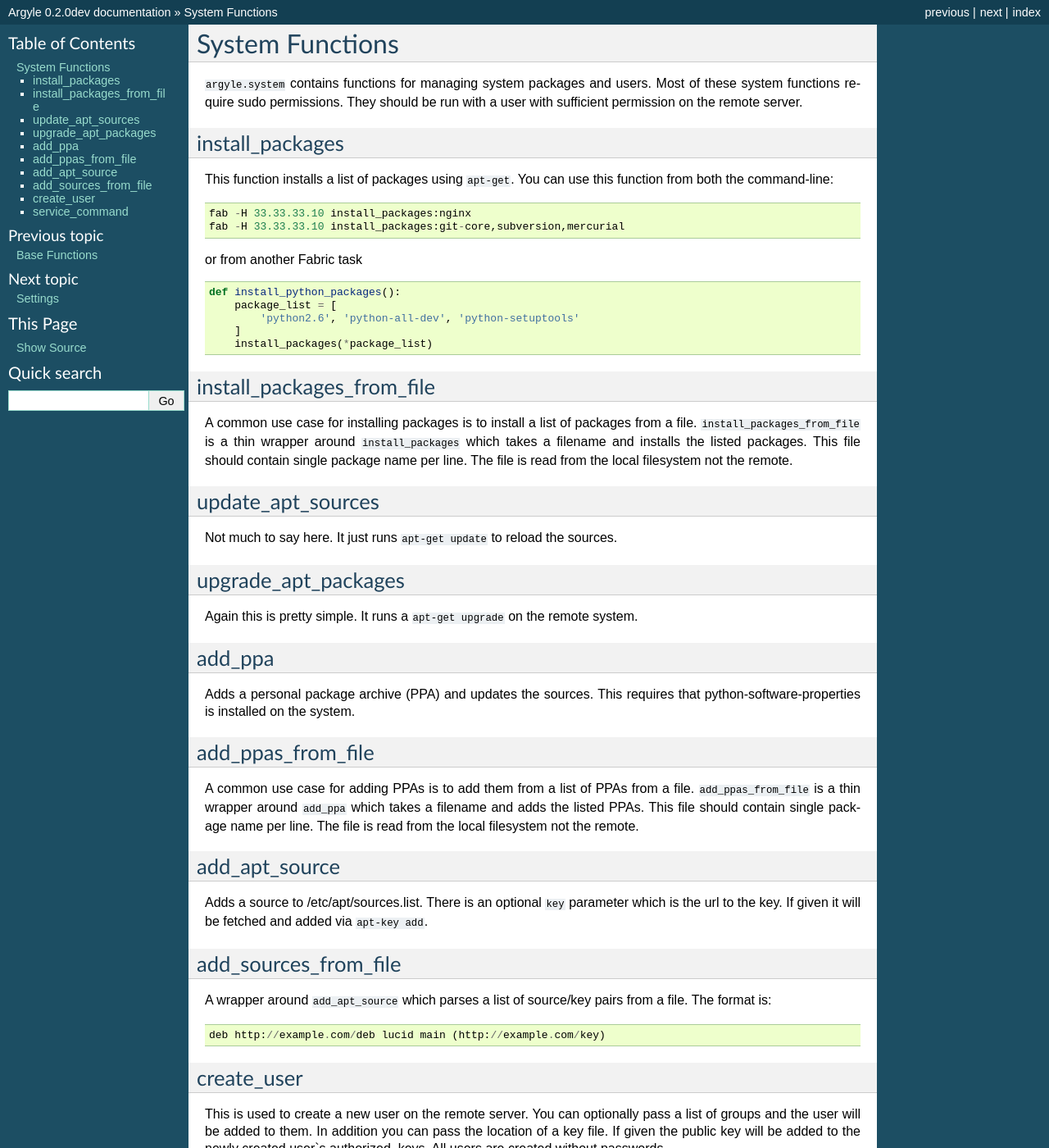
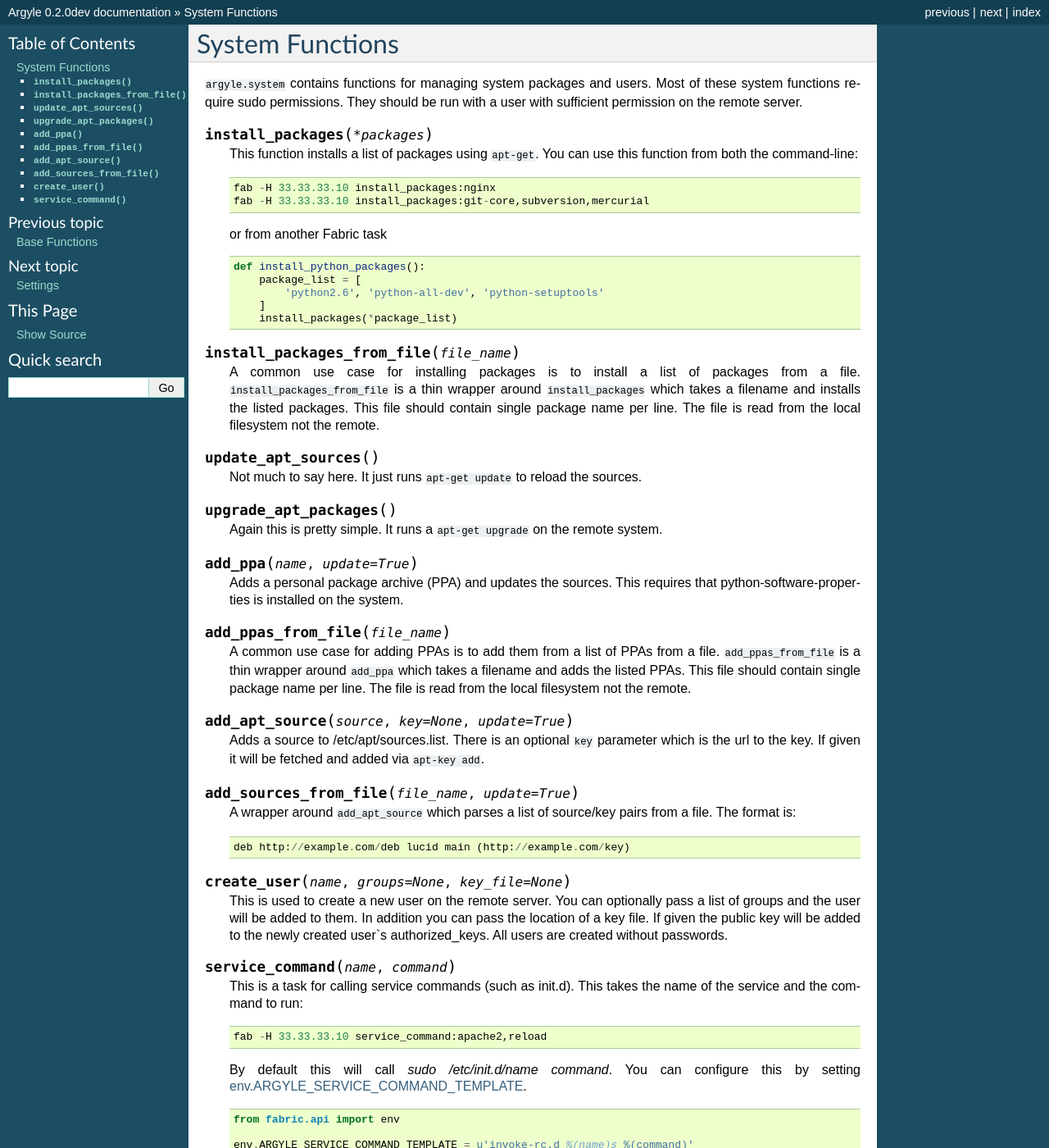
Before and after one commit to mlavin/argyle, a Sphinx documentation site: the page built from docs/system.rst, in a window 1280 px wide and 1400 px high. Shown: the whole window at 82% size. Built offline with Sphinx 7.4.7, drawn with Linux system fonts in a browser that asks for light colours.

Commit message:
Change the style of the docs.

```diff
--- a/docs/settings.rst
+++ b/docs/settings.rst
@@ -11,8 +11,8 @@ can be used by setting them in the Fabric environment
 ARGYLE_SERVICE_COMMAND_TEMPLATE
 --------------------------------------
 
-This settings configures the behavior of the system
-:ref:`stop/start/restart tasks <service_command>`. This should be a string with
+This settings configures the behavior of the system :py:func:`service_command`
+for the stop/start/restart tasks. This should be a string with
 takes the formatting parameters ``name`` and ``command``.
 
 Default: ``u'/etc/init.d/%(name)s %(command)s'``
@@ -28,6 +28,6 @@ directory inside the argyle module. However, if you wish to override, extend or
 include additional templates you can include additional directories using
 this setting. Jinja will look for templates in any directories included here
 first before loading from the default template directory. See the
-:ref:`upload_template` command for additional information on the usage.
+:py:func:`upload_template` command for additional information on the usage.
 
 Default: ``()``
--- a/docs/system.rst
+++ b/docs/system.rst
@@ -6,110 +6,98 @@ of these system functions require sudo permissions. They should be run with
 a user with sufficient permission on the remote server.
 
 
-install_packages
------------------------------------
+.. function:: install_packages(*packages)
 
-This function installs a list of packages using ``apt-get``. You can use
-this function from both the command-line::
+    This function installs a list of packages using ``apt-get``. You can use
+    this function from both the command-line::
 
-    fab -H 33.33.33.10 install_packages:nginx
-    fab -H 33.33.33.10 install_packages:git-core,subversion,mercurial
+        fab -H 33.33.33.10 install_packages:nginx
+        fab -H 33.33.33.10 install_packages:git-core,subversion,mercurial
 
-or from another Fabric task
+    or from another Fabric task
 
-.. code-block:: python
+    .. code-block:: python
 
 
-    def install_python_packages():
-        package_list = [
-            'python2.6', 'python-all-dev', 'python-setuptools'
-        ]
-        install_packages(*package_list)
+        def install_python_packages():
+            package_list = [
+                'python2.6', 'python-all-dev', 'python-setuptools'
+            ]
+            install_packages(*package_list)
 
 
-install_packages_from_file
------------------------------------
+.. function:: install_packages_from_file(file_name)
 
-A common use case for installing packages is to install a list of packages
-from a file. ``install_packages_from_file`` is a thin wrapper around ``install_packages``
-which takes a filename and installs the listed packages. This file should contain
-single package name per line. The file is read from the local filesystem not the
-remote.
+    A common use case for installing packages is to install a list of packages
+    from a file. ``install_packages_from_file`` is a thin wrapper around ``install_packages``
+    which takes a filename and installs the listed packages. This file should contain
+    single package name per line. The file is read from the local filesystem not the
+    remote.
 
 
-update_apt_sources
------------------------------------
+.. function:: update_apt_sources()
 
-Not much to say here. It just runs ``apt-get update`` to reload the sources.
+    Not much to say here. It just runs ``apt-get update`` to reload the sources.
 
 
-upgrade_apt_packages
------------------------------------
+.. function:: upgrade_apt_packages()
 
-Again this is pretty simple. It runs a ``apt-get upgrade`` on the remote system.
+    Again this is pretty simple. It runs a ``apt-get upgrade`` on the remote system.
 
 
-add_ppa
------------------------------------
+.. function:: add_ppa(name, update=True)
 
-Adds a personal package archive (PPA) and updates the sources. This requires that
-python-software-properties is installed on the system.
+    Adds a personal package archive (PPA) and updates the sources. This requires that
+    python-software-properties is installed on the system.
 
 
-add_ppas_from_file
------------------------------------
+.. function:: add_ppas_from_file(file_name)
 
-A common use case for adding PPAs is to add them from a list of PPAs
-from a file. ``add_ppas_from_file`` is a thin wrapper around ``add_ppa``
-which takes a filename and adds the listed PPAs. This file should contain
-single package name per line. The file is read from the local filesystem not the
-remote.
+    A common use case for adding PPAs is to add them from a list of PPAs
+    from a file. ``add_ppas_from_file`` is a thin wrapper around ``add_ppa``
+    which takes a filename and adds the listed PPAs. This file should contain
+    single package name per line. The file is read from the local filesystem not the
+    remote.
 
 
-add_apt_source
------------------------------------
+.. function:: add_apt_source(source, key=None, update=True)
 
-Adds a source to /etc/apt/sources.list. There is an optional ``key`` parameter
-which is the url to the key. If given it will be fetched and added via ``apt-key add``.
+    Adds a source to /etc/apt/sources.list. There is an optional ``key`` parameter
+    which is the url to the key. If given it will be fetched and added via ``apt-key add``.
 
 
-add_sources_from_file
------------------------------------
+.. function:: add_sources_from_file(file_name, update=True)
 
-A wrapper around ``add_apt_source`` which parses a list of source/key pairs
-from a file. The format is::
+    A wrapper around ``add_apt_source`` which parses a list of source/key pairs
+    from a file. The format is::
 
-    deb http://example.com/deb lucid main (http://example.com/key)
+        deb http://example.com/deb lucid main (http://example.com/key)
 
 
-create_user
------------------------------------
+.. function:: create_user(name, groups=None, key_file=None)
 
-This is used to create a new user on the remote server. You can optionally
-pass a list of groups and the user will be added to them. In addition you can
-pass the location of a key file. If given the public key will be added to the
-newly created user`s authorized_keys. All users are created without passwords.
+    This is used to create a new user on the remote server. You can optionally
+    pass a list of groups and the user will be added to them. In addition you can
+    pass the location of a key file. If given the public key will be added to the
+    newly created user`s authorized_keys. All users are created without passwords.
 
 
-.. _service_command:
+.. function:: service_command(name, command)
 
-service_command
------------------------------------
+    This is a task for calling service commands (such as init.d). This takes the
+    name of the service and the command to run::
 
-This is a task for calling service commands (such as init.d). This takes the
-name of the service and the command to run::
+        fab -H 33.33.33.10 service_command:apache2,reload
 
-    fab -H 33.33.33.10 service_command:apache2,reload
+    By default this will call `sudo /etc/init.d/name command`. You can configure this
+    by setting :ref:`env.ARGYLE_SERVICE_COMMAND_TEMPLATE <ARGYLE_SERVICE_COMMAND_TEMPLATE>`.
 
-By default this will call `sudo /etc/init.d/name command`. You can configure this
-by setting :ref:`env.ARGYLE_SERVICE_COMMAND_TEMPLATE <ARGYLE_SERVICE_COMMAND_TEMPLATE>`.
+    .. code-block:: python
 
-.. code-block:: python
+        from fabric.api import env
 
-    from fabric.api import env
+        env.ARGYLE_SERVICE_COMMAND_TEMPLATE = u'invoke-rc.d %(name)s %(command)'
 
-    env.ARGYLE_SERVICE_COMMAND_TEMPLATE = u'invoke-rc.d %(name)s %(command)'
-
-``start_service``, ``stop_service`` and ``restart_service`` are wrappers around
-``service_command`` to call start, stop and restart commands for a particular
-service. As such they are also impacted by setting ``ARGYLE_SERVICE_COMMAND_TEMPLATE``.
+    ``start_service``, ``stop_service`` and ``restart_service`` are wrappers around
+    ``service_command`` to call start, stop and restart commands for a particular
+    service. As such they are also impacted by setting ``ARGYLE_SERVICE_COMMAND_TEMPLATE``.
```
Also changed, not shown: docs/base.rst (+23 -29 lines).
